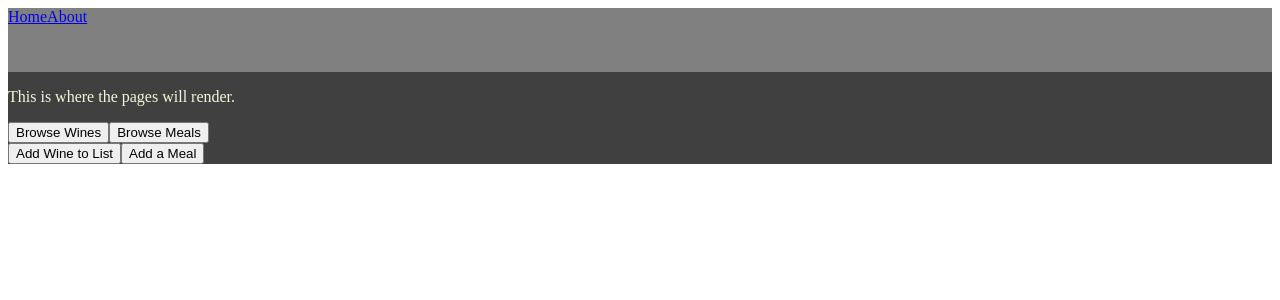
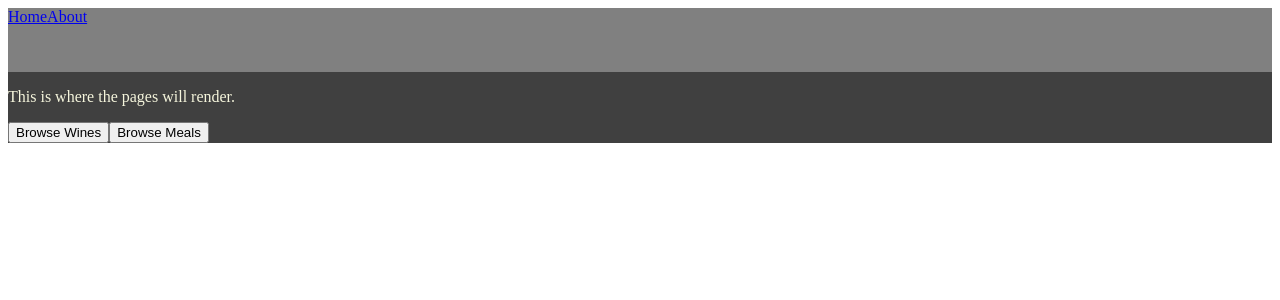
Before and after one commit to pfknight8/Wine_and_Dine_Connection, a React (Create React App) app in the folder client/: page / in a window 1280 px wide. Shown: the top 300 px of the page. Built offline with nearby package versions, Linux system fonts and the light colour scheme.

Commit message:
Adding meal components

```diff
--- a/client/src/pages/Home.js
+++ b/client/src/pages/Home.js
@@ -27,10 +27,6 @@ const Home = (props) => {
         <button id="searchWine" onClick={handleNavClick}>Browse Wines</button>
         <button id="searchMeal">Browse Meals</button>
       </div>
-      <div id="formFills">
-        <button id="newWineBtn">Add Wine to List</button>
-        <button id="newMealBtn">Add a Meal</button>
-      </div>
     </div>
   )
   //Will display the landing page by default, then navigate to components from there.
--- a/client/src/pages/MealDetails.js
+++ b/client/src/pages/MealDetails.js
@@ -1,4 +1,7 @@
+import axios from "axios";
 import { useEffect, useState } from "react";
+import { useNavigate } from "react-router-dom";
+import MealForm from "../components/MealForm";
 
 const MealDetails = (props) => {
   // State
--- a/client/src/pages/WineSearch.js
+++ b/client/src/pages/WineSearch.js
@@ -14,9 +14,14 @@ const WineSearch = ({handleWineSelect}) => {
     getWines()
   },[])
   //Functions
+  // // Write the functions that adjust the search results based on selected keys
   //Render (return)
   return (
     <div className="wineSearchPage">
+      <button id="newWineBtn">Add Wine to List</button>
+      <div id="searchOptions">
+        <button>Search By:</button>
+      </div>
       {wines?.map((wine, index) => (
         <div key={wine._id}>
           <WineCard wine={wine} onClick={() => handleWineSelect(wine)}/>
```
Also changed, not shown: client/src/components/MealForm.jsx (added, +9 -0 lines), client/src/components/mealCard.jsx (+8 -0 lines), client/src/pages/MealSearch.js (added, +12 -0 lines).
